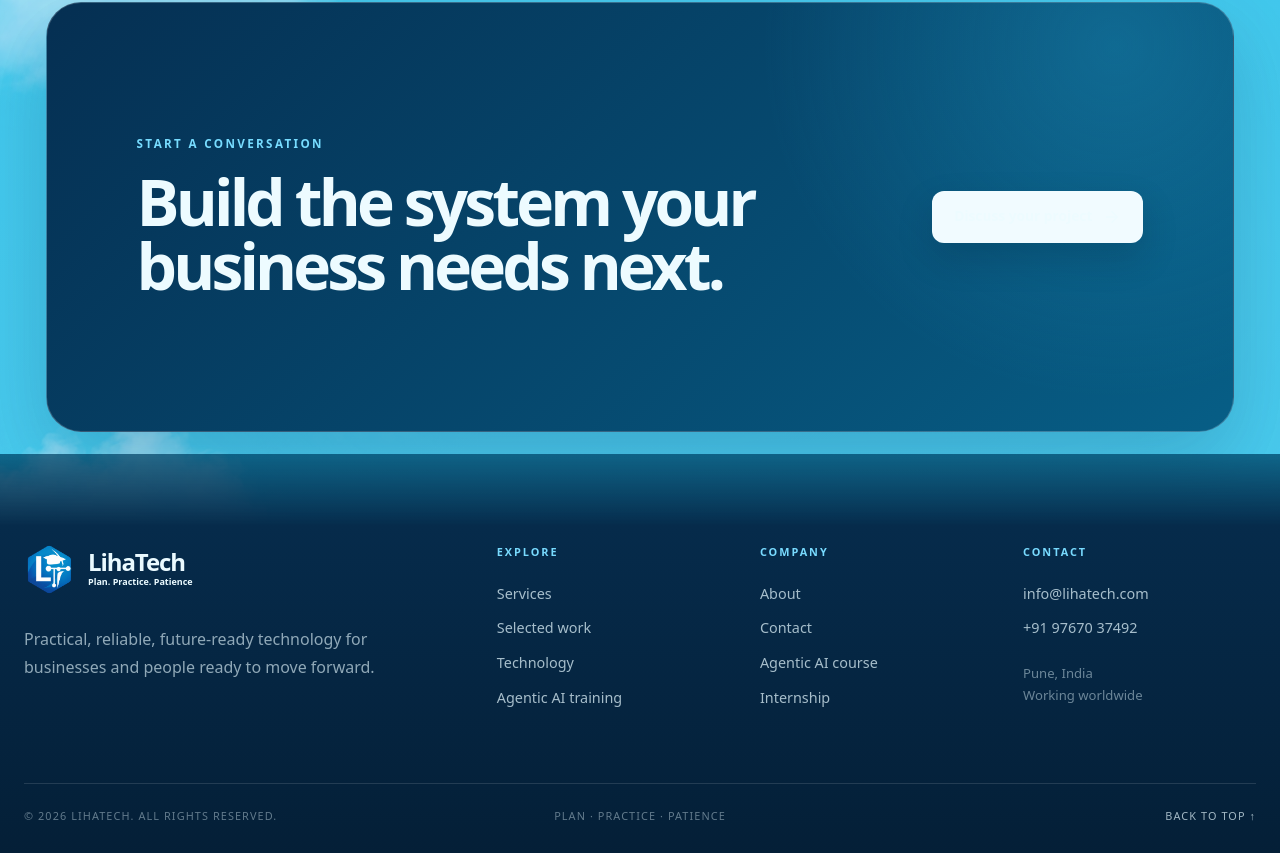
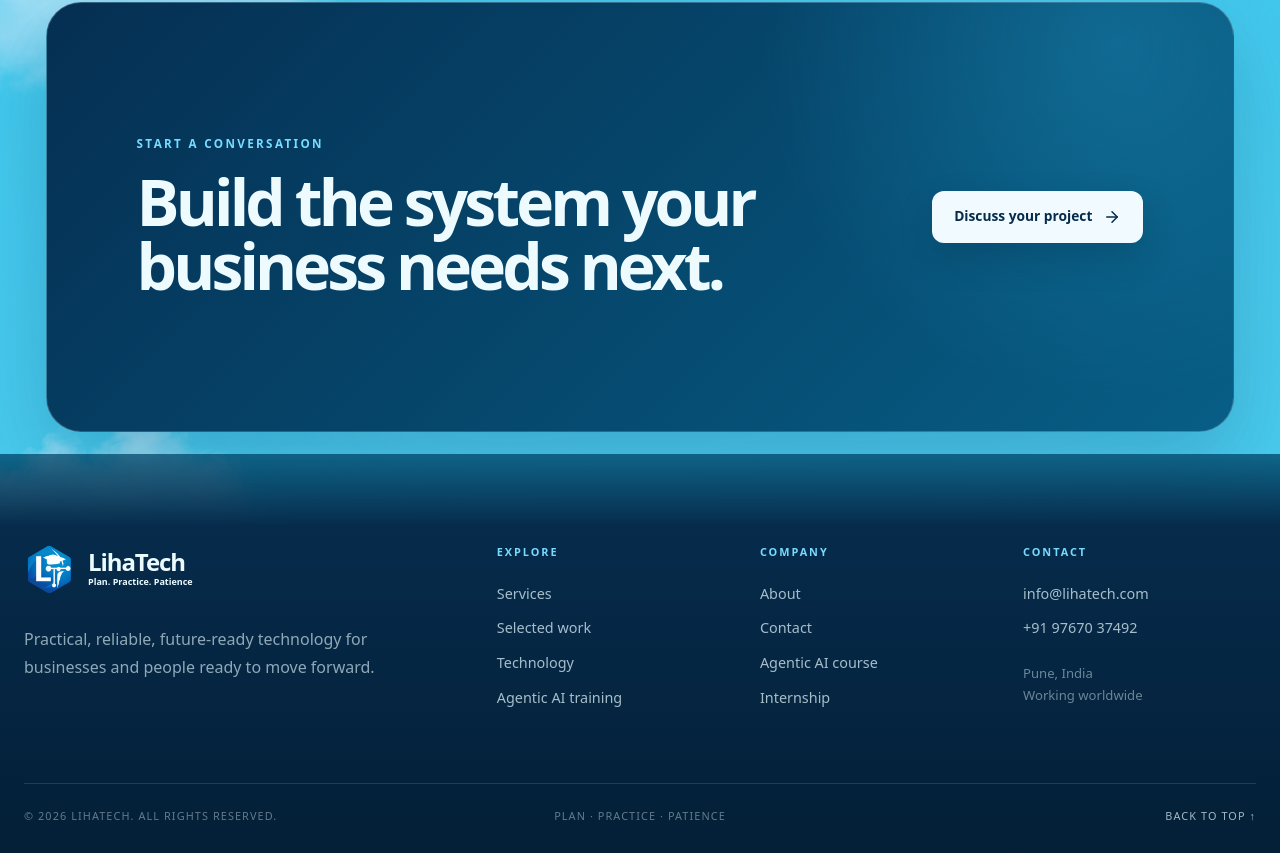
Before and after one commit to Lihatech/TechLiha-Website, a React (Vite) app: page /services in a window 1280 px wide. Shown: the part 2663-3516 px from the top of the page. Built offline with nearby package versions, Linux system fonts and the light colour scheme.

Commit message:
fix: restore service CTA contrast

```diff
--- a/src/styles/service-pages.css
+++ b/src/styles/service-pages.css
@@ -447,10 +447,15 @@
   color: #77dcff;
 }
 
-.service-button--light {
+.service-detail__cta .service-button--light {
   background: #f1fbff;
-  color: #073a60;
+  color: #062b4b !important;
   box-shadow: 0 15px 35px rgba(0, 20, 40, 0.18);
+}
+
+.service-detail__cta .service-button--light:hover {
+  background: #ffffff;
+  box-shadow: 0 18px 42px rgba(0, 20, 40, 0.24);
 }
 
 @media (max-width: 980px) {
```
